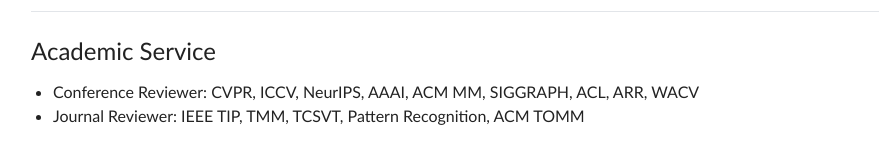
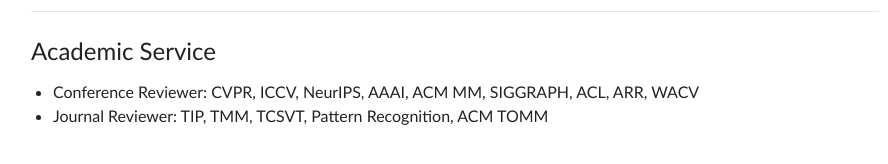
Before and after one commit to ZZZHANG-jx/ZZZHANG-jx.github.io, a Jekyll site: the page built from _pages/about.md, in a window 1280 px wide and 900 px high, scrolled down 4365 px. Shown: the part 723-887 px from the top of the window, without its empty margins (185-1073 px from the left). Built offline with Jekyll 4.4.1, drawn with Linux system fonts in a browser that asks for light colours.

Commit message:
Drop IEEE prefix from journal reviewer list

```diff
--- a/_includes/service.html
+++ b/_includes/service.html
@@ -1,4 +1,4 @@
 <ul>
   <li>Conference Reviewer: CVPR, ICCV, NeurIPS, AAAI, ACM MM, SIGGRAPH, ACL, ARR, WACV</li>
-  <li>Journal Reviewer: IEEE TIP, TMM, TCSVT, Pattern Recognition, ACM TOMM</li>
+  <li>Journal Reviewer: TIP, TMM, TCSVT, Pattern Recognition, ACM TOMM</li>
 </ul>
```
